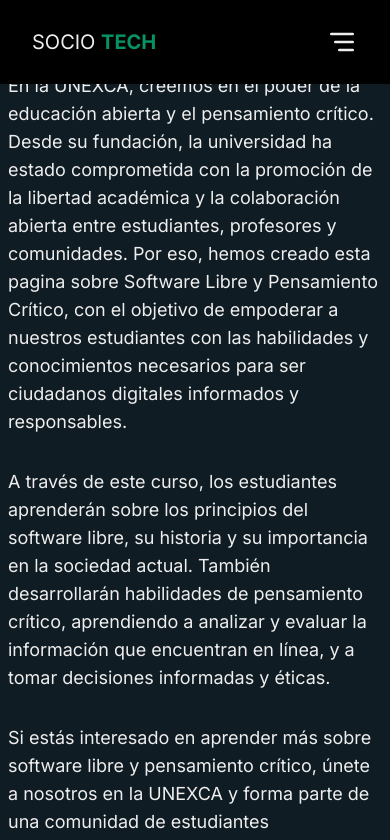
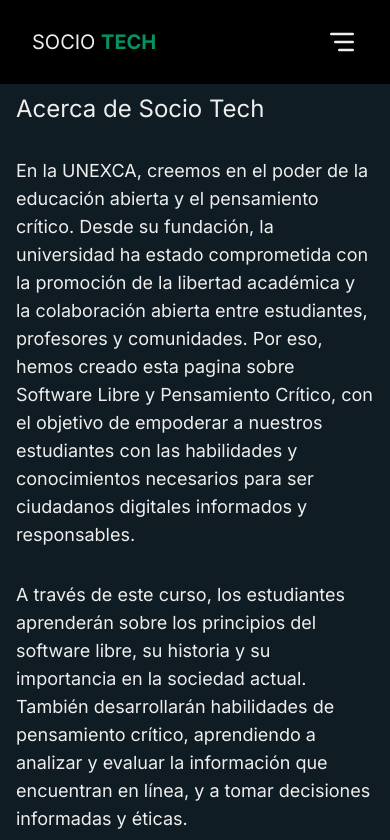
Before and after one commit to Yennic0302/sociotech, a Next.js app: page /about in a window 390 px wide. Shown: the top 840 px of the page. Built offline with nearby package versions, Linux system fonts and the light colour scheme.

Commit message:
about changed

```diff
--- a/src/app/about/page.tsx
+++ b/src/app/about/page.tsx
@@ -1,6 +1,6 @@
 export default function About() {
   return (
-    <div className="realtive top-[10vh] flex justify-center items-center p-2 sm:p-20">
+    <div className="realtive pt-[11vh] flex justify-center items-center p-4 sm:p-20">
       <div className=" flex flex-col gap-y-8 lg:max-w-[70%]">
         <h1 className="text-2xl lg:text-4xl">Acerca de Socio Tech</h1>
         <p className="text-lg lg:text-xl">
```
